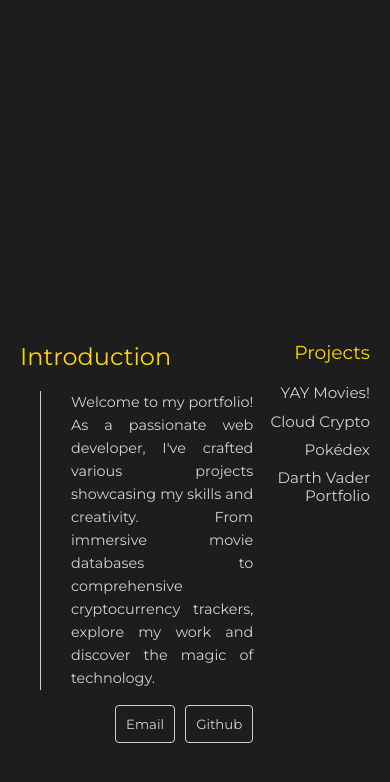
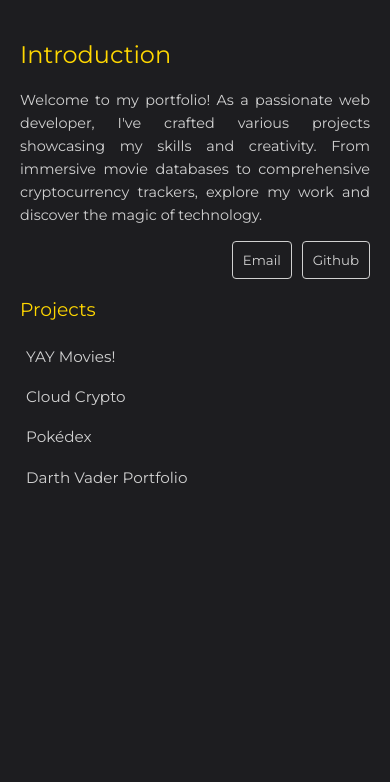
Before and after one commit to joseph-johnson27001/portfolio, a Vue app: page / in a window 390 px wide. Both pictures are taken after a click on the icon 181 px from the left and 790 px from the top of the page. Shown: the top 782 px of the page. Built offline with nearby package versions, Linux system fonts and the light colour scheme.

Commit message:
Smaller viewport changes

```diff
--- a/src/components/MainArea.vue
+++ b/src/components/MainArea.vue
@@ -382,4 +382,46 @@ li:hover:not(.active) {
 .fade-out {
   animation-name: fadeOut;
 }
+
+@media screen and (max-width: 768px) {
+  .information-container {
+    display: block;
+    height: auto;
+    padding: 20px;
+  }
+
+  .text-container {
+    max-width: none;
+    padding: 0;
+  }
+
+  .text-container p {
+    margin-left: 0px;
+  }
+
+  .selection-container {
+    display: flex;
+    flex-direction: column;
+    text-align: left;
+  }
+
+  .selection-container li {
+    padding: 6px;
+  }
+
+  .main-area-container {
+    align-items: flex-start;
+  }
+
+  .icons {
+    display: flex;
+    height: 20px;
+    justify-content: flex-end;
+  }
+
+  .text-container p {
+    border-left: none;
+    padding-left: 0px;
+  }
+}
 </style>
--- a/src/components/WelcomeAnimation.vue
+++ b/src/components/WelcomeAnimation.vue
@@ -150,6 +150,12 @@ export default {
   animation: pulse 1s infinite linear;
 }
 
+@media screen and (max-width: 768px) {
+  .svg-container {
+    padding: 20px;
+  }
+}
+
 @keyframes pulse {
   0% {
     transform: scale(1);
```
